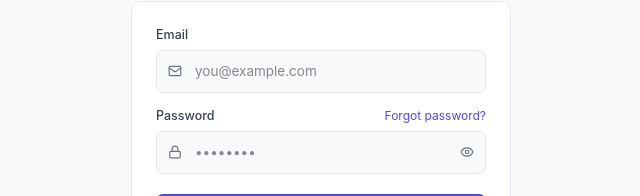
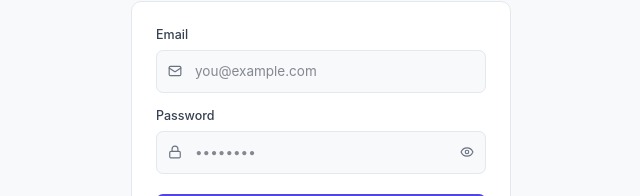
Before and after one commit to pranavi015/day_wise, a Next.js app: page /auth/login in a window 1280 px wide. Shown: the part 244-440 px from the top of the page, without its empty margins (319-959 px from the left). Built offline with nearby package versions, Linux system fonts and the light colour scheme; no server answers.

Commit message:
chore: remove AI agent markdown files and drop 'Forgot Password' link from auth UI

```diff
--- a/app/auth/login/page.tsx
+++ b/app/auth/login/page.tsx
@@ -72,10 +72,7 @@ export default function LoginPage() {
             </div>
 
             <div style={{ marginBottom: 20 }}>
-              <div style={{ display: "flex", justifyContent: "space-between", marginBottom: 6 }}>
-                <label style={{ fontSize: 12.5, fontWeight: 500, color: "var(--text-secondary)" }}>Password</label>
-                <Link href="#" style={{ fontSize: 12, color: "var(--accent)", textDecoration: "none" }}>Forgot password?</Link>
-              </div>
+              <label style={{ fontSize: 12.5, fontWeight: 500, color: "var(--text-secondary)", display: "block", marginBottom: 6 }}>Password</label>
               <div style={{ position: "relative" }}>
                 <Lock size={14} color="var(--text-tertiary)" style={{ position: "absolute", left: 12, top: "50%", transform: "translateY(-50%)" }} />
                 <input type={showPass ? "text" : "password"} value={password} onChange={(e) => setPassword(e.target.value)} placeholder="••••••••"
```
Also changed, not shown: 2 other files (tests, documents, lock files or other folders).
